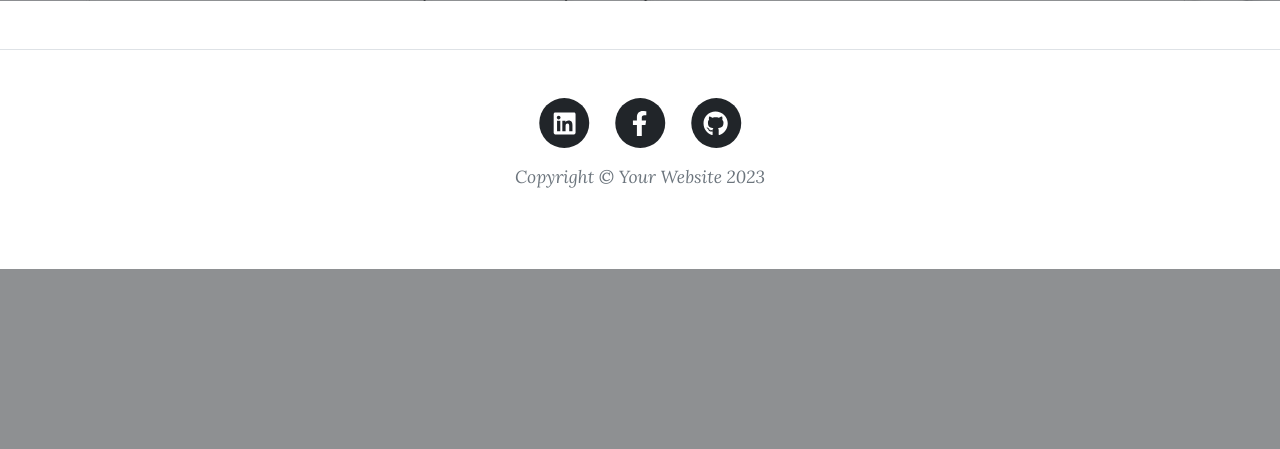
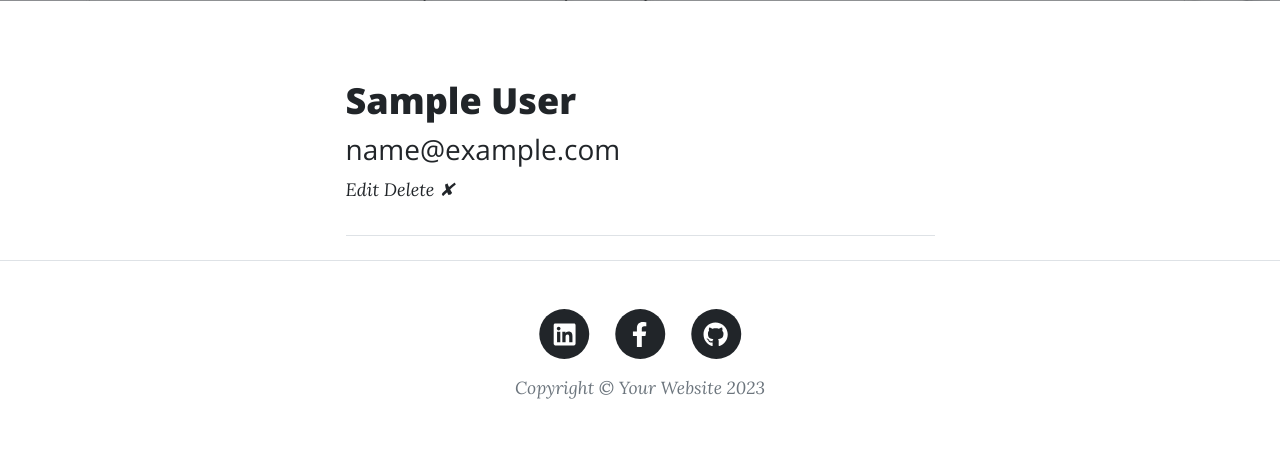
Before and after one commit to juanpsama/Document-Manager-Flask, a Flask app: page /admin in a window 1280 px wide. Shown: the part 531-980 px from the top of the page. Before the commit the page ends 800 px from the top, so only its background shows below. Run offline with Flask 3, Linux system fonts and the light colour scheme; the visitor is signed in with stand-in values (Sample User, id 1); data comes from the database, SQL or seed files in the repository; some libraries are stand-ins or nearby versions.

Commit message:
feat: adding user cards to admin page

```diff
--- a/main.py
+++ b/main.py
@@ -215,7 +215,10 @@ def contact():
 @login_required
 @admin_required
 def admin_panel():
-    return render_template('admin.html')
+    result = db.session.execute(db.select(User))
+    users = result.scalars().all()
+    print(users)
+    return render_template('admin.html', all_users = users)
 
 if __name__ == "__main__":
     app.run(debug=True, port=5000)
--- a/templates/admin.html
+++ b/templates/admin.html
@@ -8,10 +8,36 @@
         <div class="site-heading">
           <h1>Administration</h1>
           <span class="subheading">Users Administration Panel.</span>
+
         </div>
       </div>
     </div>
   </div>
 </header>
 
+<div class="container px-4 px-lg-5">
+    <div class="row gx-4 gx-lg-5 justify-content-center">
+      <div class="col-md-10 col-lg-8 col-xl-7">
+        <!-- Post preview-->
+        {% for user in all_users %}
+        <div class="post-preview">
+          <a href="#">
+            <h2 class="post-title">{{ user.name}}</h2>
+            <h3 class="post-subtitle">{{ user.email }}</h3>
+          </a>
+          <p class="post-meta">
+            <a href="">Edit</a>
+            <a href="">Delete ✘</a>
+          </p>
+        </div>
+        <!-- Divider-->
+        <hr class="my-4" />
+        {% endfor %}
+
+      </div>
+    </div>
+  </div>
+
+
+
 {% include "footer.html" %}
--- a/templates/index.html
+++ b/templates/index.html
@@ -36,11 +36,8 @@
       </div>
 
       <!-- Divider-->
-
-
       <hr class="my-4" />
       {% endfor %}
-
       <!-- New Post -->
       <!-- Only show Create Post button if user id is 1 (admin user) -->
       {%if current_user.id == 1%}
```
